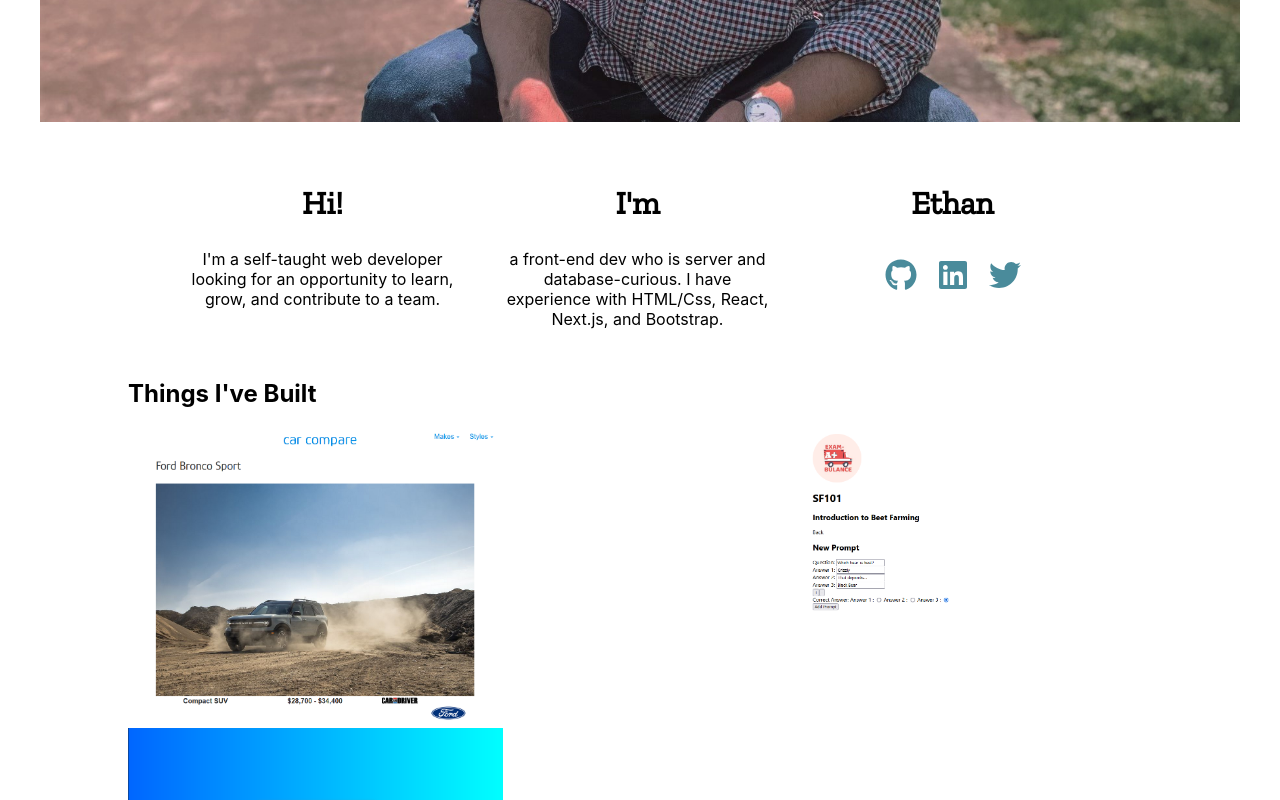
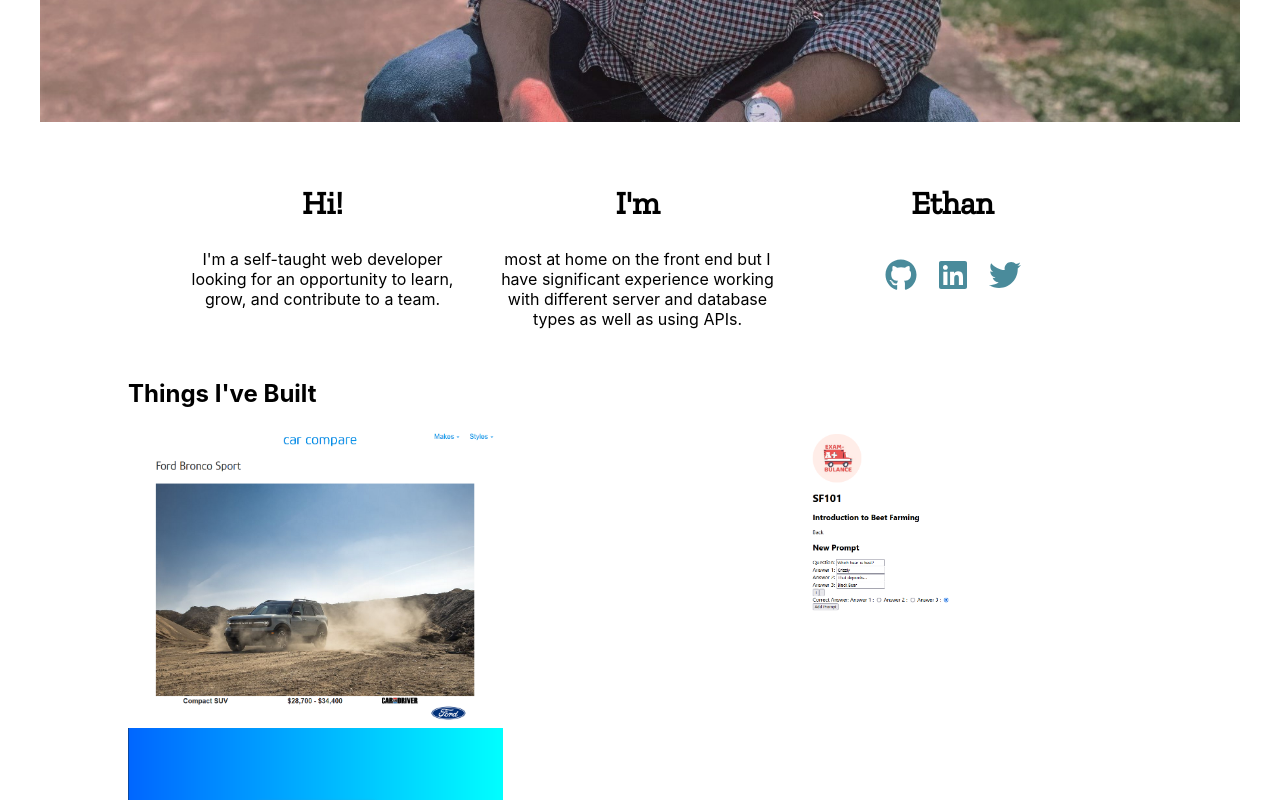
Before and after one commit to eryanpatterson/resume-site, a Next.js app: page / in a window 1280 px wide. Shown: the part 540-1340 px from the top of the page. Built offline with nearby package versions, Linux system fonts and the light colour scheme; a web font is replaced by a local one.

Commit message:
Fixed Lint Errors

```diff
--- a/lib/projects.js
+++ b/lib/projects.js
@@ -24,9 +24,9 @@ export default function Projects() {
     ]
 
     return projects.map(project => (
-        <div>
+        <div key={project.name}>
         <p>{project.name}</p>
-        <a target="_blank" href={project.url}>
+        <a target="_blank" rel="noreferrer" href={project.url}>
         <Image
         src={project.image}
         alt={project.name}
--- a/pages/blog/[post].js
+++ b/pages/blog/[post].js
@@ -28,7 +28,6 @@ export default function Post({ postData }) {
         <Layout>
             <Head>
                 <title>{postData.title}</title>
-                <link rel="stylesheet" href="../../node_modules/highlight.js/styles/atom-one-dark.css"></link>
             </Head>
 
             <article className={styles.container}>
--- a/pages/index.js
+++ b/pages/index.js
@@ -2,14 +2,10 @@ import Layout from '../components/layout'
 import Image from 'next/image'
 import styles from '../styles/Home.module.css'
 import banner from '../public/images/ethan2.jpg'
-import { useState, useEffect } from 'react'
 import Social from '../components/social'
 import Projects from '../lib/projects'
 
 export default function Home() {
-  const [greetingDiv1, setStyle1] = useState(styles.white)
-  const [greetingDiv2, setStyle2] = useState(styles.white)
-  const [greetingDiv3, setStyle3] = useState(styles.white)
 
   return (
     <Layout>
@@ -32,24 +28,24 @@ export default function Home() {
       <div className={styles.container}>
         <div className={styles.greeting}>
           <div className={styles.wrapper}>
-            <div className={greetingDiv1}>
+            <div>
               <h2>
                 Hi!
               </h2>
               <p>{"I'm a self-taught web developer looking for an opportunity to learn, grow, and contribute to a team."}</p>
             </div>
-            <div id='centered' className={greetingDiv2}>
+            <div id='centered'>
               <h2>I&apos;m</h2>
-              <p>a front-end dev who is server and database-curious.
-              I have experience with HTML/Css, React, Next.js, and Bootstrap.</p>
+              <p>most at home on the front end but I have significant experience working with different server
+               and database types as well as using APIs.</p>
             </div>
-            <div id='social' className={greetingDiv3}>
+            <div id='social'>
               <h2>Ethan</h2>
               <Social />
             </div>
           </div>
         </div>
-        <h2>Things I've Built</h2>
+        <h2>Things I&apos;ve Built</h2>
         <div className={styles.portfolio}>
           <Projects />
         </div>
```
